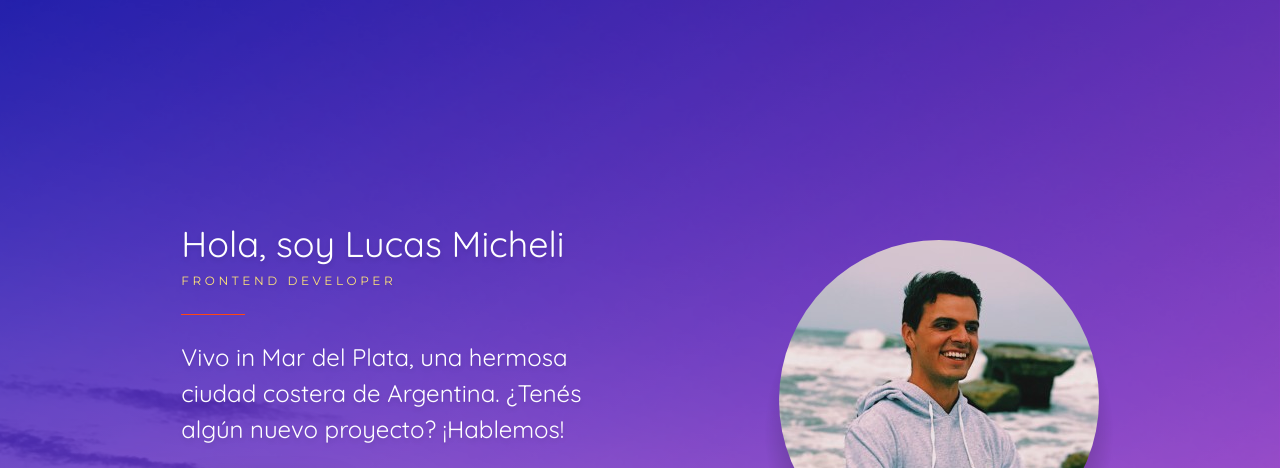
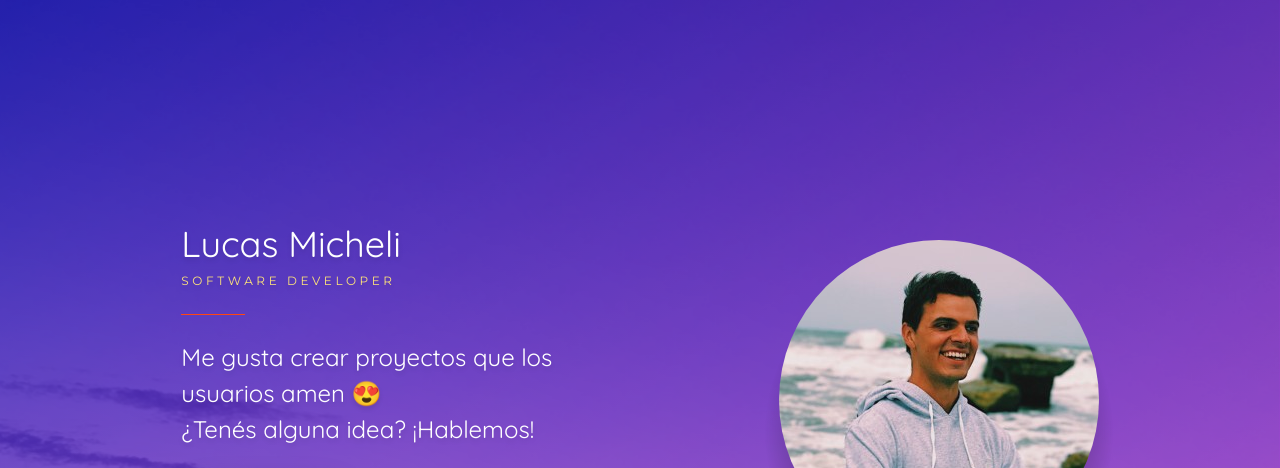
Before and after one commit to lucasmicheli/micheli.ar, a plain HTML site: page index.html in a window 1280 px wide. Shown: the top 468 px of the page. Drawn offline with Linux system fonts and the light colour scheme.

Commit message:
Change main title, job description and paragraph

```diff
--- a/index.html
+++ b/index.html
@@ -42,15 +42,16 @@
             </figure>
         </aside>
         <main class="about">
-            <h1 class="name">Hola, soy Lucas Micheli</h1>
+            <h1 class="name">Lucas Micheli</h1>
             <p class="job">
-                Frontend Developer
+                Software Developer
             </p>
             <hr class="hr">
             <div class="description">
                 <p>
-                    Vivo in Mar del Plata, una hermosa ciudad costera de Argentina.
-                    ¿Tenés algún nuevo proyecto? ¡Hablemos!
+                    Me gusta crear proyectos que los usuarios amen 😍
+                    <br>
+                    ¿Tenés alguna idea? ¡Hablemos!
                 </p>
             </div>
             <div class="contact">
```
